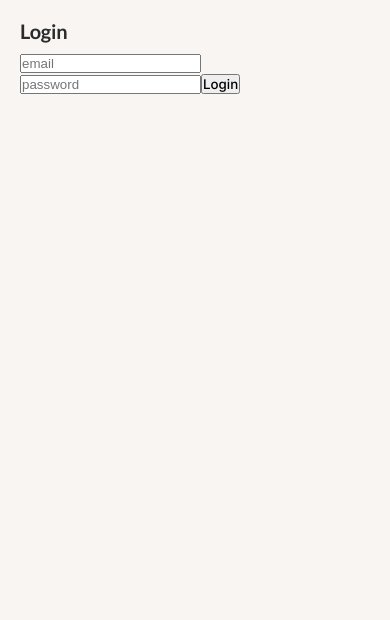
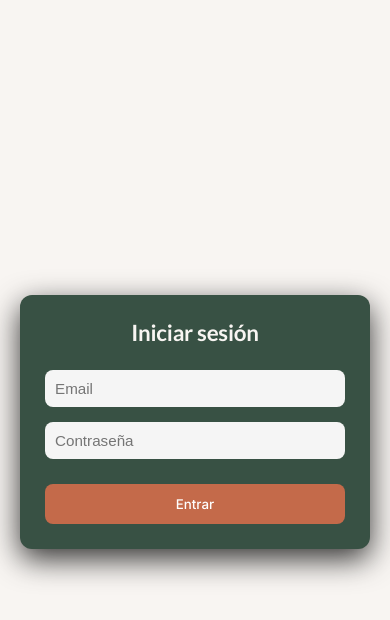
Before and after one commit to EnriqueJU/portfolio-builder, a React (Vite) app in the folder frontend/: page /login in a window 390 px wide. Shown: the top 620 px of the page. Built offline with nearby package versions, Linux system fonts and the light colour scheme.

Commit message:
mejora visual login

```diff
--- /dev/null
+++ b/frontend/src/pages/login.css
@@ -0,0 +1,80 @@
+.login-page {
+  min-height: 100vh;
+  display: flex;
+  justify-content: center;
+  align-items: center;
+
+  /* mismo fondo que landing pero más suave */
+  background-color: var(--color-fondo);
+}
+
+/* tarjeta */
+.login-card {
+  background-color: var(--color-principal);
+  padding: 40px;
+  border-radius: 16px;
+  width: 320px;
+
+  box-shadow: 0 10px 30px rgba(0,0,0,0.8);
+
+  display: flex;
+  flex-direction: column;
+  gap: 15px;
+}
+
+/* título */
+.login-card h2 {
+  text-align: center;
+  color: var(--color-fondo);
+}
+
+/* inputs */
+.login-card input {
+  padding: 12px;
+  border-radius: 8px;
+  border: none;
+  outline: none;
+
+  background-color: #f5f5f5;
+}
+
+/* botón reutiliza tu estilo */
+.login-card button {
+  margin-top: 10px;
+}
+
+@media (max-width: 768px) {
+
+  .login-card {
+    width: 80%;
+    padding: 30px;
+  }
+
+}
+
+@media (max-width: 480px) {
+.login-page {
+    padding: 20px;
+  }
+
+  .login-card {
+    width: 100%;
+    padding: 25px;
+    border-radius: 12px;
+  }
+
+  .login-card h2 {
+    font-size: 1.4rem;
+  }
+
+  .login-card input {
+    padding: 10px;
+    font-size: 0.95rem;
+  }
+
+  .login-card button {
+    width: 100%;
+    padding: 12px;
+  }
+
+}
--- a/frontend/src/pages/login.jsx
+++ b/frontend/src/pages/login.jsx
@@ -1,6 +1,7 @@
 import { useState } from "react";
 import { useNavigate } from "react-router-dom";
 import { API_URL } from "../config";
+import "./login.css";
 
 function Login() {
   const [email, setEmail] = useState("");
@@ -43,24 +44,29 @@ function Login() {
   };
 
   return (
-    <div style={{ padding: "20px" }}>
-      <h2>Login</h2>
+    <div className="login-page">
+
+      <div className="login-card">
+
+      <h2>Iniciar sesión</h2>
 
       <input
-        placeholder="email"
+        placeholder="Email"
         onChange={(e) => setEmail(e.target.value)}
       />
 
       <input
-        placeholder="password"
         type="password"
+        placeholder="Contraseña"
         onChange={(e) => setPassword(e.target.value)}
       />
 
-      <button onClick={handleLogin}>
-        Login
+      <button className="btn-principal" onClick={handleLogin}>
+        Entrar
       </button>
+
     </div>
+  </div>
   );
 }
 
```
